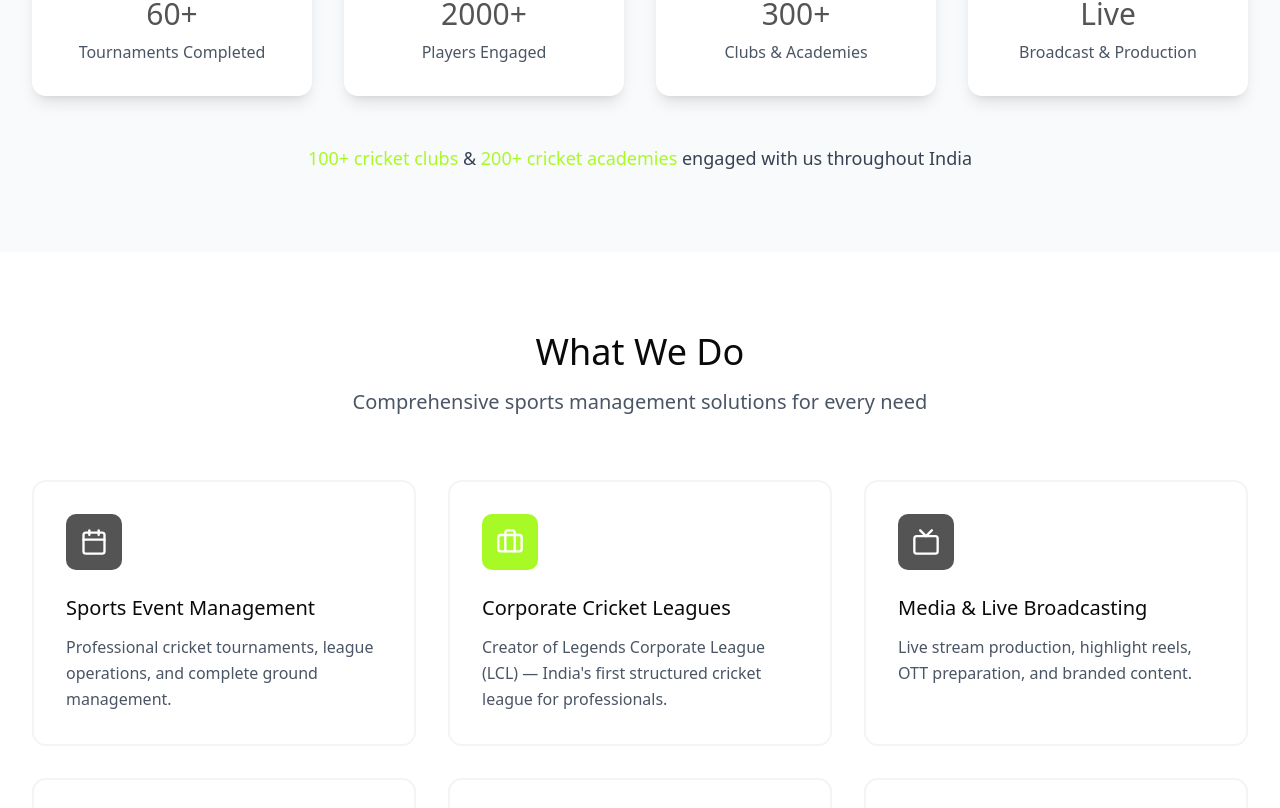
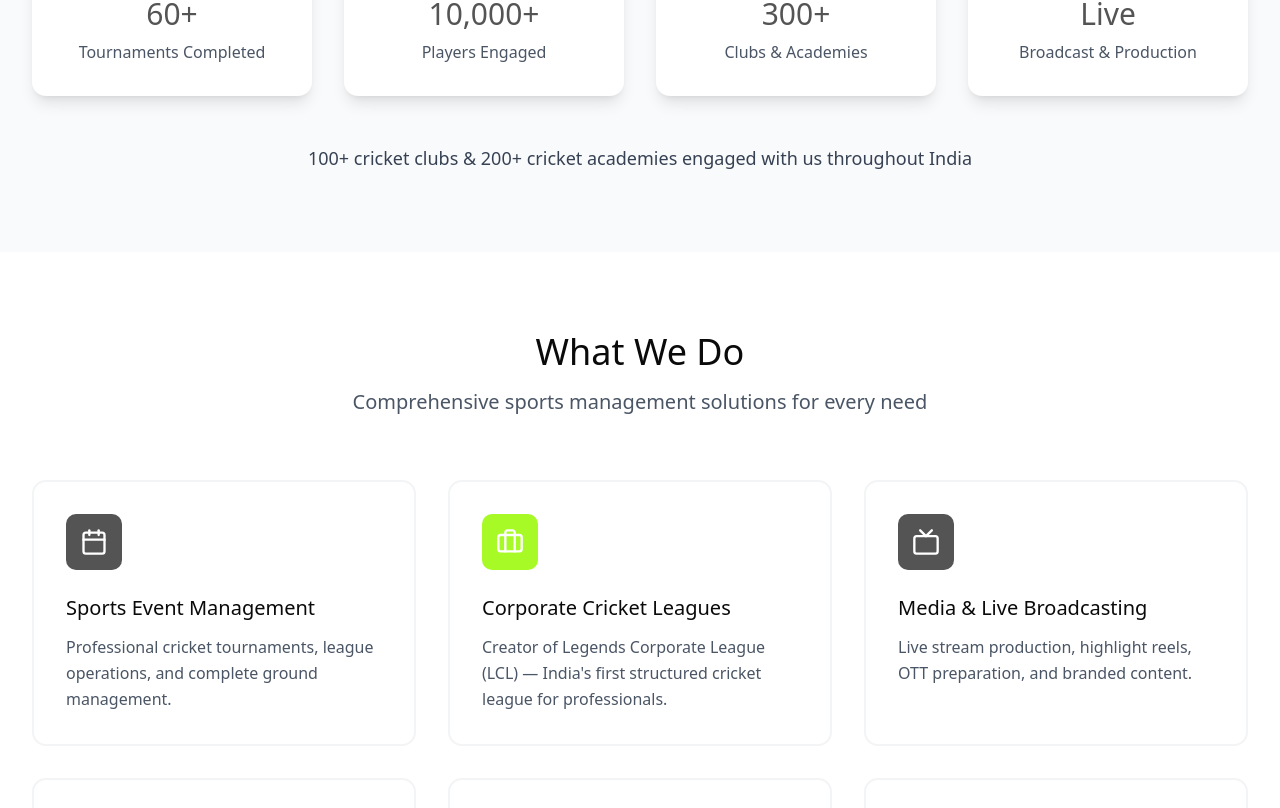
Before and after one commit to thisisshiva/sports_landing_page, a Next.js app: page / in a window 1280 px wide. Shown: the part 1212-2020 px from the top of the page. Built offline with nearby package versions, Linux system fonts and the light colour scheme.

Commit message:
Update player engagement statistics in AboutFounder and AchievementsSection components, and modify category names in GallerySection for improved clarity.

```diff
--- a/components/AboutFounder.tsx
+++ b/components/AboutFounder.tsx
@@ -9,7 +9,7 @@ export function AboutFounder() {
     },
     {
       icon: Users,
-      value: "2000+",
+      value: "10,000+",
       label: "Players Engaged"
     },
     {
@@ -62,7 +62,7 @@ export function AboutFounder() {
         {/* Additional Stats */}
         <div className="mt-12 text-center">
           <p className="text-lg text-gray-700">
-            <span className="text-[#a7fa25]">100+ cricket clubs</span> & <span className="text-[#a7fa25]">200+ cricket academies</span> engaged with us throughout India
+            <span className="text-black font-extrabold">100+ cricket clubs</span> & <span className="text-black font-extrabold">200+ cricket academies</span> engaged with us throughout India
           </p>
         </div>
       </div>
--- a/components/AchievementsSection.tsx
+++ b/components/AchievementsSection.tsx
@@ -9,7 +9,7 @@ export function AchievementsSection() {
     },
     {
       icon: Users,
-      value: "2000+",
+      value: "10,000+",
       label: "Registered Players"
     },
     {
--- a/components/GallerySection.tsx
+++ b/components/GallerySection.tsx
@@ -3,7 +3,7 @@ import { useState } from "react";
 import { ImageWithFallback } from "./figma/ImageWithFallback";
 
 export function GallerySection() {
-  const categories = ["All", "Match Highlights", "Trophy Celebrations", "Team Photos", "Ground Shots", "Corporate Events"];
+  const categories = ["All", "Match Highlights", "Trophy Celebrations", "Team Photos", "Ground Shots", "News Features"];
   const [activeCategory, setActiveCategory] = useState("All");
 
   const galleryImages = [
```
